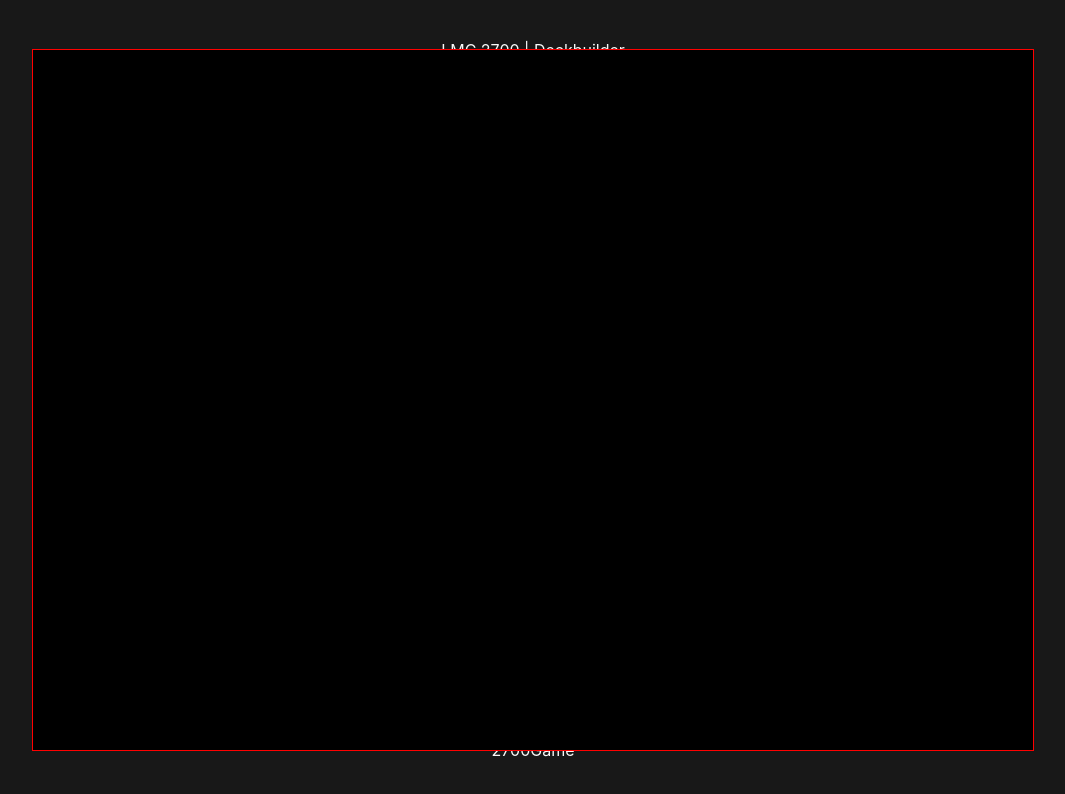
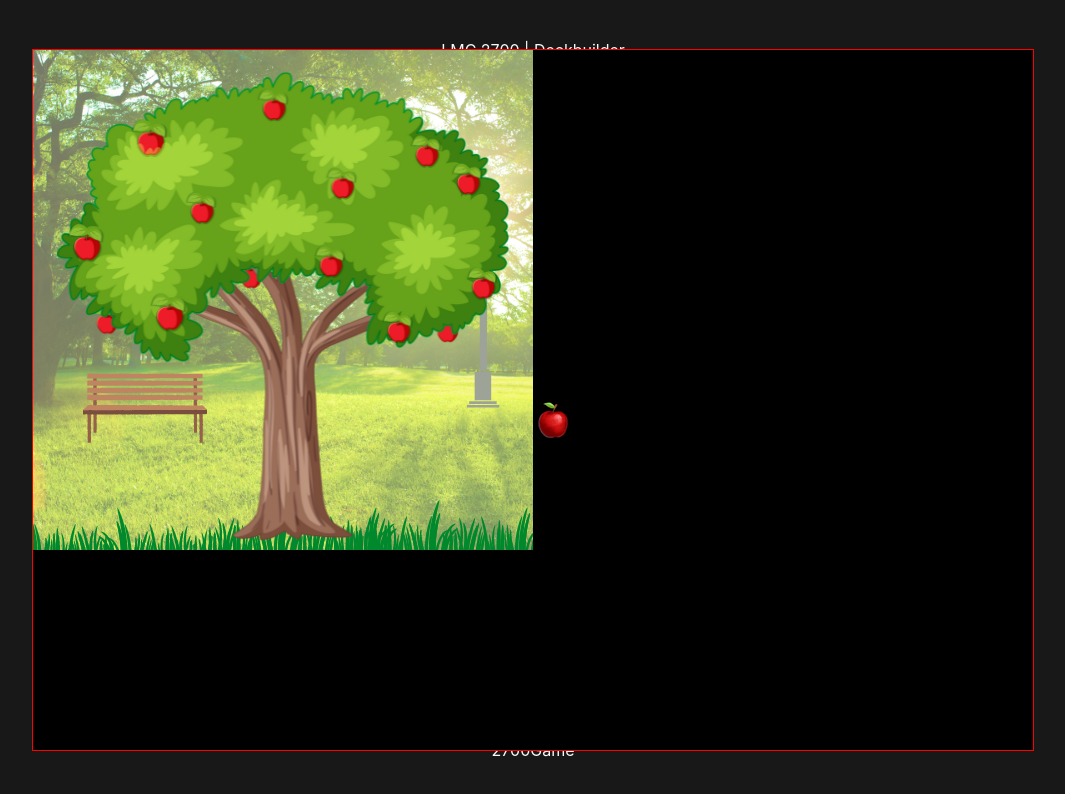
Before and after one commit to lscott73/2700Game, a website built with Vite: page index.html in a window 1280 px wide. Shown: the whole page, without its empty margins (107-1172 px from the left). Built offline with nearby package versions, Linux system fonts and the light colour scheme; animation ran at ten frames a second.

Commit message:
Add basic images

```diff
--- a/index.html
+++ b/index.html
@@ -14,6 +14,6 @@
     <footer>
         <p>2700Game</p>
     </footer>
-    <script type="module" src="/main.js"></script>
+    <script type="module" src="/src/main.js"></script>
   </body>
 </html>
--- a/main.js
+++ /dev/null
@@ -1,16 +0,0 @@
-import './style.css'
-import Phaser from 'phaser'
-
-const sizes = {
-    width: 1000,
-    height: 700
-}
-
-const config = {
-    type : Phaser.WEBGL,
-    width : sizes.width,
-    height : sizes.height,
-    canvas:gameCanvas
-}
-
-const game = new Phaser.Game(config);
--- /dev/null
+++ b/src/main.js
@@ -0,0 +1,43 @@
+import BackgroundImg from './assets/bg.png'
+import AppleImg from './assets/apple.png'
+
+import '../style.css'
+import Phaser from 'phaser'
+
+
+const sizes = {
+    width: 1000,
+    height: 700
+}
+
+class GameScene extends Phaser.Scene {
+    constructor() {
+        super();
+    }
+
+    preload() {
+        this.load.image('background', BackgroundImg);
+        this.load.image('apple', AppleImg);
+    }
+
+    create() {
+        this.add.image(0, 0, 'background').setOrigin(0, 0);
+        this.add.image(500, 350, 'apple').setOrigin(0, 0);
+    }
+
+    update() {
+
+    }
+}
+
+
+
+const config = {
+    type : Phaser.WEBGL,
+    width : sizes.width,
+    height : sizes.height,
+    canvas:gameCanvas,
+    scene:[GameScene]
+}
+
+const game = new Phaser.Game(config);
```
Also changed, not shown: src/assets/apple.png (renamed from public/assets/apple.png), src/assets/basket.png (renamed from public/assets/basket.png), src/assets/bg.png (renamed from public/assets/bg.png), src/assets/favicon.ico (renamed from public/assets/favicon.ico), src/assets/logo.png (renamed from public/assets/logo.png), src/assets/money.png (renamed from public/assets/money.png), 4 other files.
